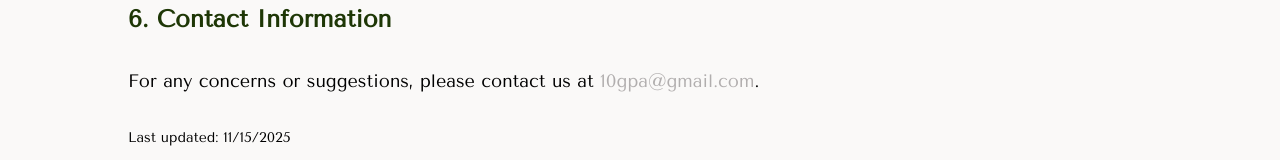
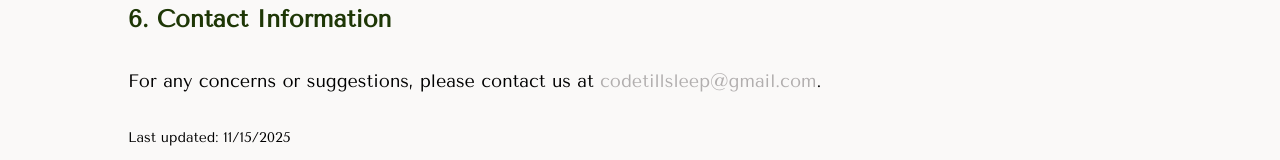
Before and after one commit to codetillsleep/notesapp2.0, a Next.js app: page /terms in a window 1280 px wide. Shown: the part 1163-1323 px from the top of the page. Built offline with nearby package versions, Linux system fonts and the light colour scheme; no server answers; the database is empty.

Commit message:
Update page.tsx

```diff
--- a/app/(pages)/terms/page.tsx
+++ b/app/(pages)/terms/page.tsx
@@ -69,7 +69,7 @@ const Terms = () => {
             href="mailto:codetillsleep@gmail.com"
             className="text-prime hover:underline"
           >
-            10gpa@gmail.com
+            codetillsleep@gmail.com
           </a>
           .
         </p>
```
